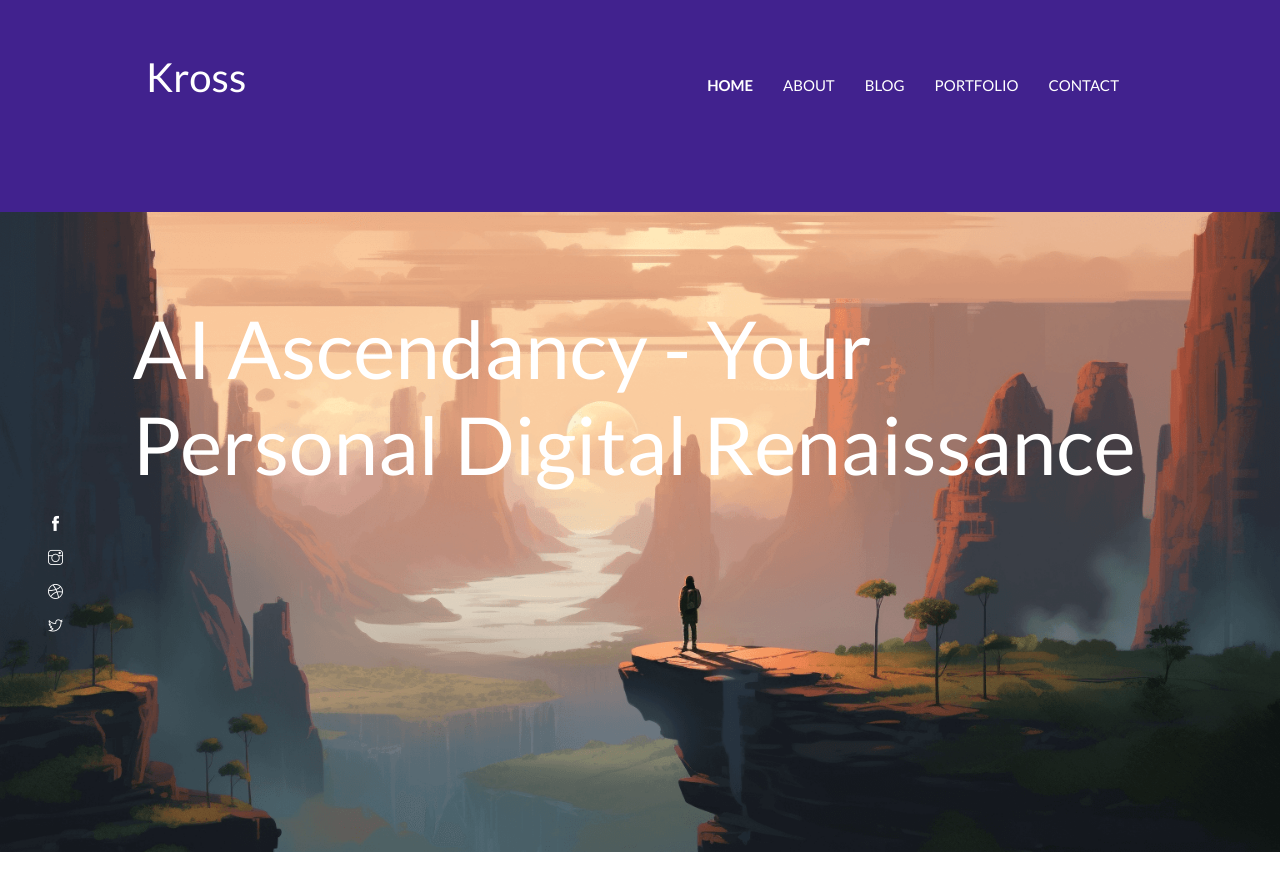
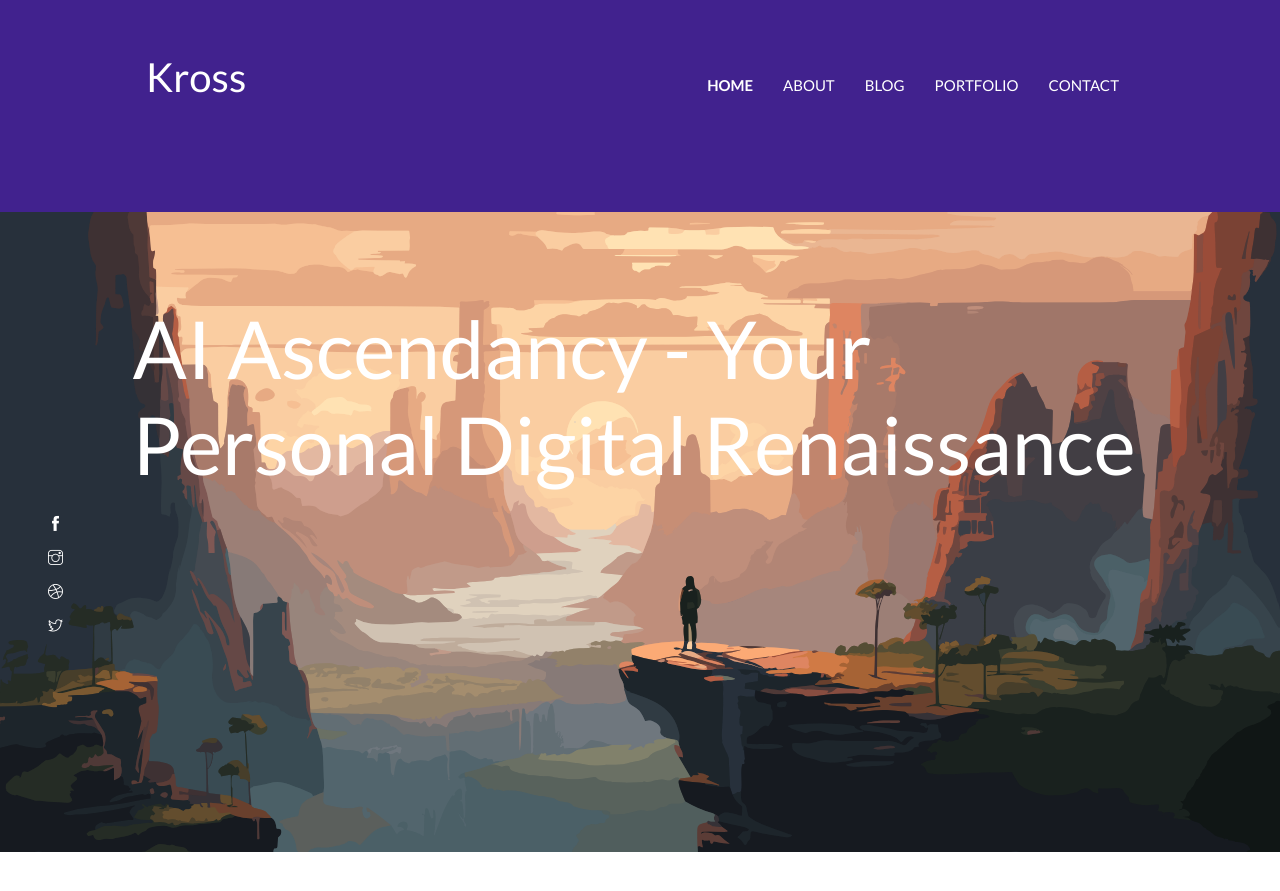
Before and after one commit to gera3d/bears_v3, a Jekyll site: the page built from index.html, in a window 1280 px wide and 900 px high. Shown: the top 891 px of the window. Built offline with Jekyll 4.4.1, drawn with Linux system fonts in a browser that asks for light colours.

Commit message:
add image

```diff
--- a/_includes/hero-section.html
+++ b/_includes/hero-section.html
@@ -8,7 +8,7 @@
     </div>
   </div>
   <div class="layer-bg w-100">
-    <img class="img-fluid w-100" src="{{ site.baseurl }}/assets/images/illustrations/hero_bears.png" alt="bg-shape">
+    <img class="img-fluid w-100" src="{{ site.baseurl }}/assets/images/illustrations/hero_bears.svg" alt="bg-shape">
   </div>
   <!-- <div class="layer" id="l2">
     <img src="{{ site.baseurl }}/assets/images/illustrations/dots-cyan.png" alt="bg-shape">
```
Also changed, not shown: assets/images/illustrations/hero_bears.svg (added).
